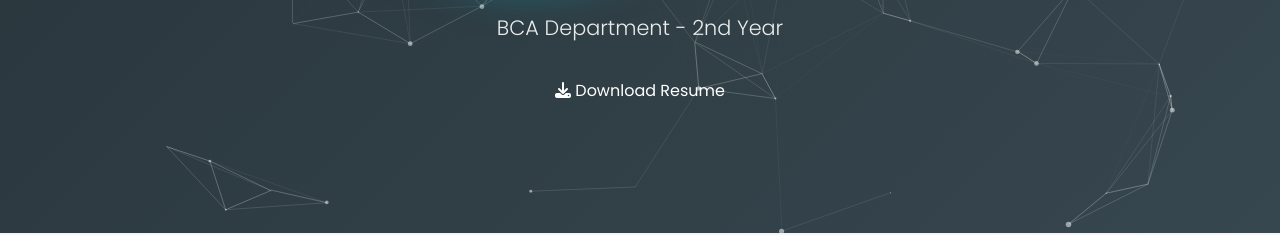
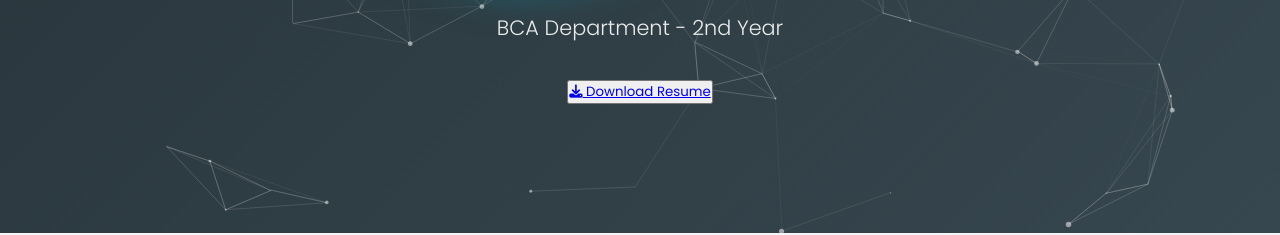
Before and after one commit to Dinesh-DK2/Dinesh, a plain HTML site: page index.html in a window 1280 px wide. Shown: the part 567-802 px from the top of the page. Drawn offline with nearby package versions, Linux system fonts and the light colour scheme.

Commit message:
Update index.html

```diff
--- a/index.html
+++ b/index.html
@@ -577,8 +577,11 @@
                 <img src="./IMG_20250304_213825_263.jpg" alt="Dinesh D" class="profile-img" style="width: 400px; height: 400px; border: 6px solid var(--name-color); box-shadow: 0 20px 50px rgba(0, 188, 212, 0.5); filter: grayscale(10%) contrast(110%) brightness(105%); transform-style: preserve-3d; perspective: 1000px;" />
                 <h1>Dinesh D</h1>
                 <p class="subtitle">BCA Department - 2nd Year</p>
-                <a href="./dinesh.pdf"></a>
-                    <i class="fas fa-download"></i> Download Resume
+                <button>
+                  <a href="./dinesh.pdf">
+                    <i class="fas fa-download"></i> Download Resume </a>
+                </button>
+
             </div>
         </div>
     </header>
```
